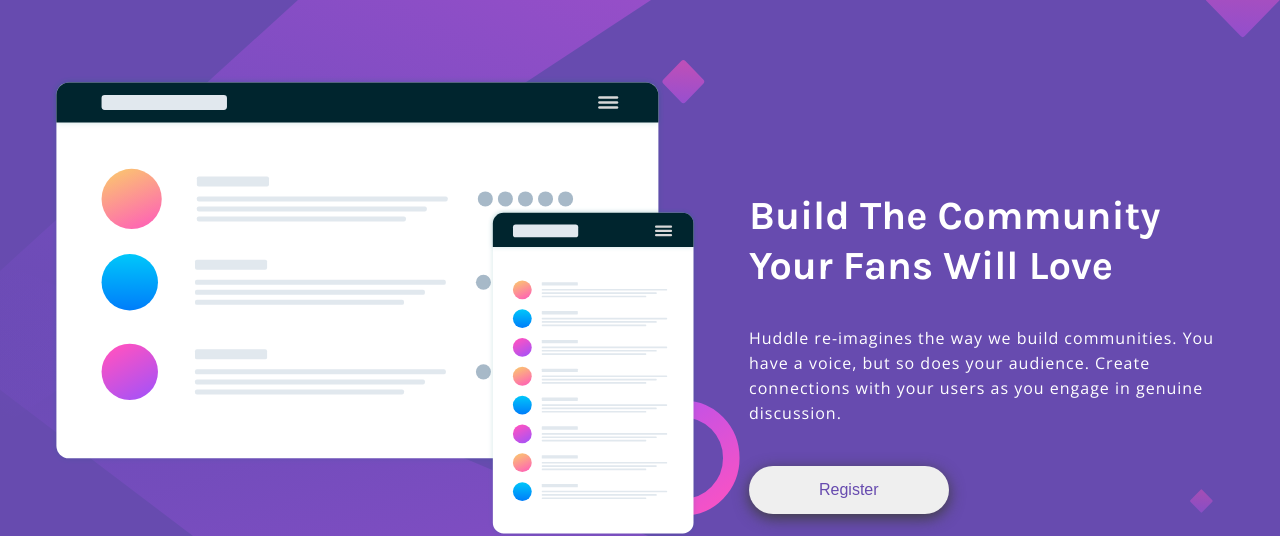
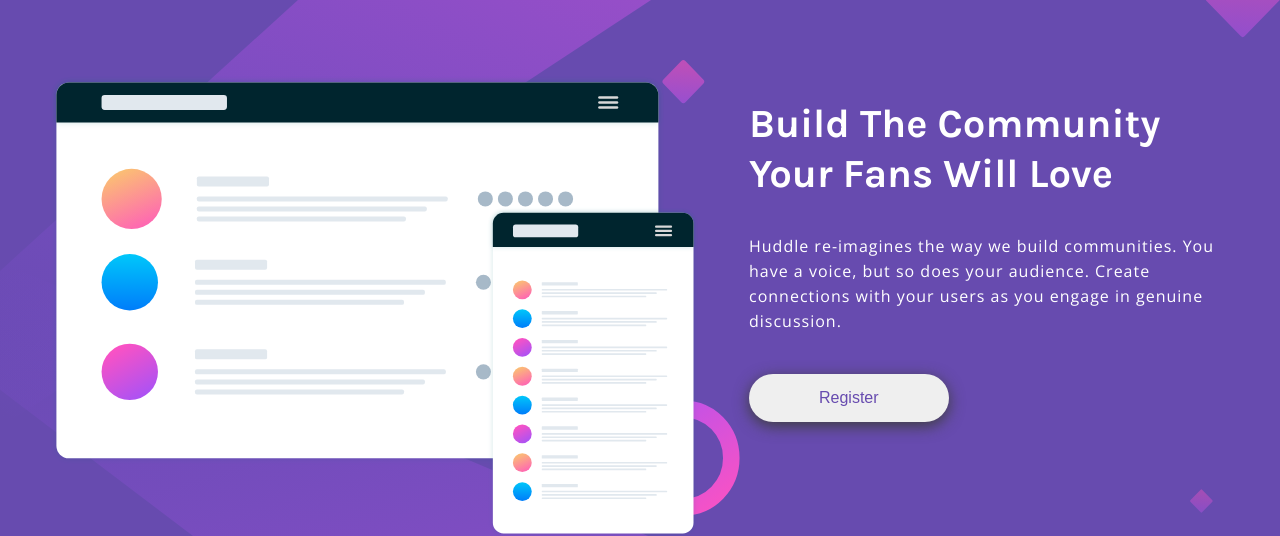
Before and after one commit to NaimurRahman00/huddle-landing-page-with-single-introductory-section-master, a plain HTML site: page index.html in a window 1280 px wide. Shown: the part 105-641 px from the top of the page. Drawn offline with nearby package versions, Linux system fonts and the light colour scheme.

Commit message:
Update style.css

```diff
--- a/style.css
+++ b/style.css
@@ -55,7 +55,6 @@
     color: var(--white);
     font-size: 40px;
     font-weight: 600;
-    padding-top: 185px;
     width: 90%;
     line-height: 50px;
 }
@@ -262,5 +261,4 @@
         margin: 10px;
         margin-left: 0px;
     }
-
 }
```
